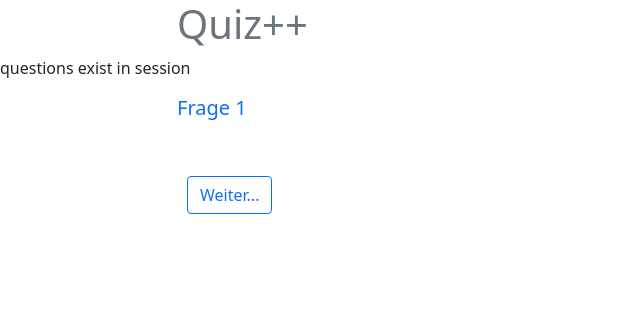
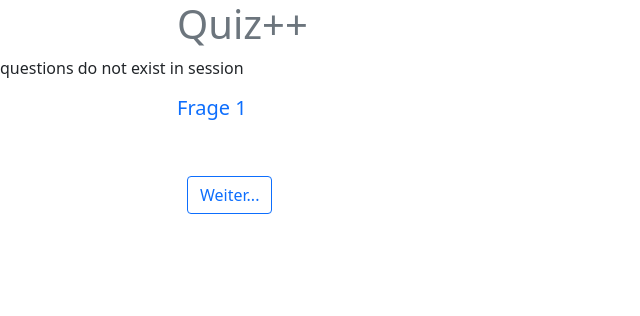
Before and after one commit to stephane71183101/stephane-quiz-plus-plus, a PHP site: page /question.php in a window 1280 px wide. Shown: the top 316 px of the page, without its empty margins (0-640 px from the left). Run offline with PHP 8.4, Linux system fonts and the light colour scheme; data that the repository does not hold is empty.

Commit message:
project's changeover with chris continuation 6

```diff
--- a/question.php
+++ b/question.php
@@ -3,6 +3,7 @@
 <?php include "includes/head.php"; ?>
 <?php include "includes/header.php"; ?>
 <?php
+
 $currentQuestionIndex = 0;
 
 // Evaluate data in $_POST variable.
@@ -16,11 +17,11 @@ if  (isset($_POST['lastQuestionIndex'])) {
 
 // Check if $_SESSION['questions'] exists.
 if (isset($_SESSION['questions'])) {
-echo 'questions do not exist in session <br>';
+echo 'questions exist in session <br>';
     $questions = $_SESSION['questions'];
 }
 else {
-echo 'questions exist in session <br>';
+echo 'questions do not exist in session <br>';
     // Get quiz data from database using includes/db.php ...
     $questions = getQuestions();
 
@@ -79,52 +80,7 @@ $questions = getQuestions();
             ?>
             <!-- End changeover for implamentation of question's carousel -->
 
-            <!-- Code befor implamentaton of question's carousel
-            <div class="row">
-                <div class="col-1"></div>
-                <div class="col-10" id="answerPanel">
-                    <div class="form-check">
-                        <input type="radio" class="form-check-input" id="single-choice-1" name="single-choice" value="1">
-                        <label class="form-check-label" for="single-choice-1">
-                        <?php
-                            $answers=$questions[$currentQuestionIndex]['Text'];
-                            //$answer=$answers[0];
-                            //echo $answer['answer'];
-                            echo $answers[0]['Text']; //This line corresponds to the both previous lines.
-                          ?>
-                        </label>
-                    </div>
-                    <div class="form-check">
-                        <input type="radio" class="form-check-input" id="single-choice-2"name="single-choice" value="0">
-                        <label class="form-check-label" for="single-choice-2">
-                        <?php
-                            $answers=$questions[$currentQuestionIndex]['Text'];
-                            echo $answers[1]['Text'];
-                          ?>
-                        </label>
-                    </div>
-                    <div class="form-check">
-                        <input type="radio" class="form-check-input" id="single-choice-3" name="single-choice" value="0">
-                        <label class="form-check-label" for="single-choice-3">
-                        <?php
-                            $answers=$questions[$currentQuestionIndex]['Text'];
-                            echo $answers[2]['Text'];
-                        ?>
-                        </label>
-                    </div>
-                    <div class="form-check">
-                        <input type="radio" class="form-check-input" id="single-choice-4" name="single-choice" value="0">
-                        <label class="form-check-label" for="single-choice-4"><p>
-                        <?php
-                            $answers=$questions[$currentQuestionIndex]['Text'];
-                            echo $answers[3]['Text'];
-                        ?>
-                        </label>
-                    </div>
-                    </div>
-                    <div class="col-1"></div>
-                </div>
-                -->
+
                 <div class="container pt-3">
                     <div class="row">
                         <div class="col-1"></div>
```
